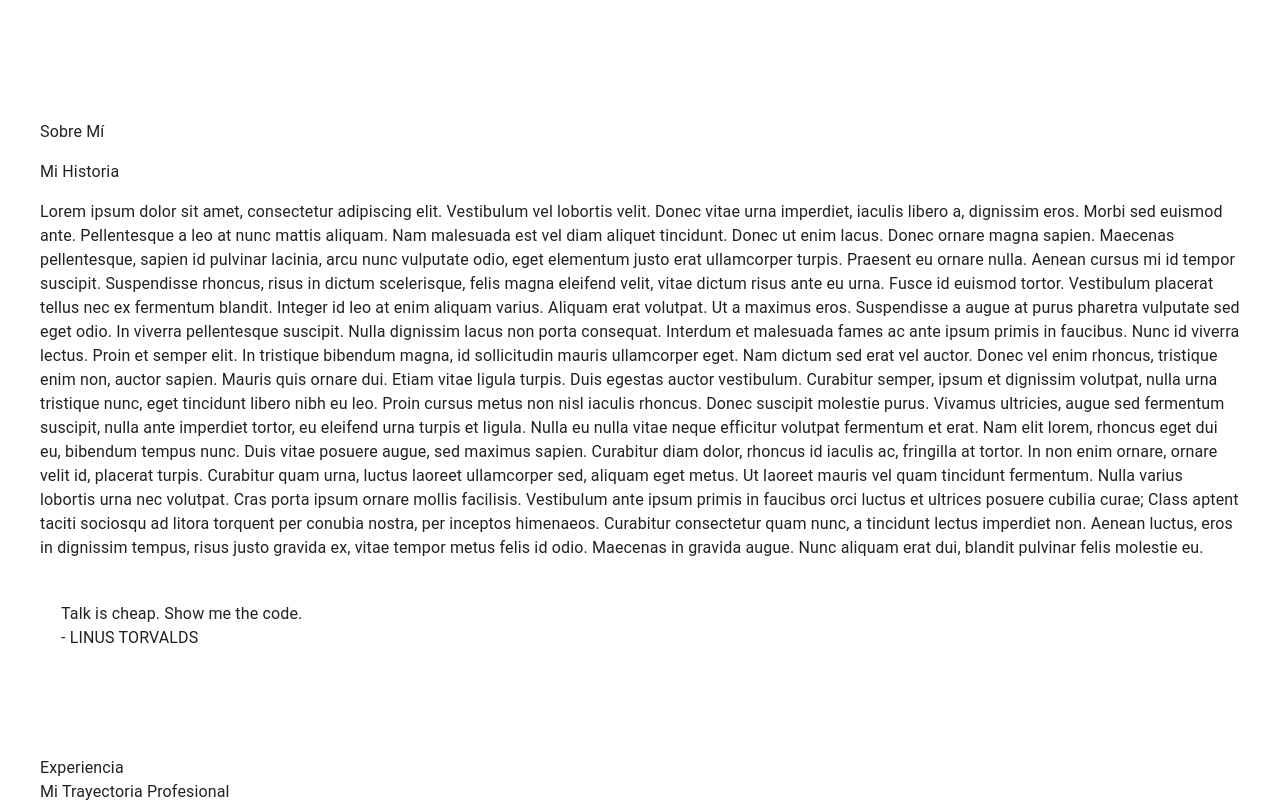
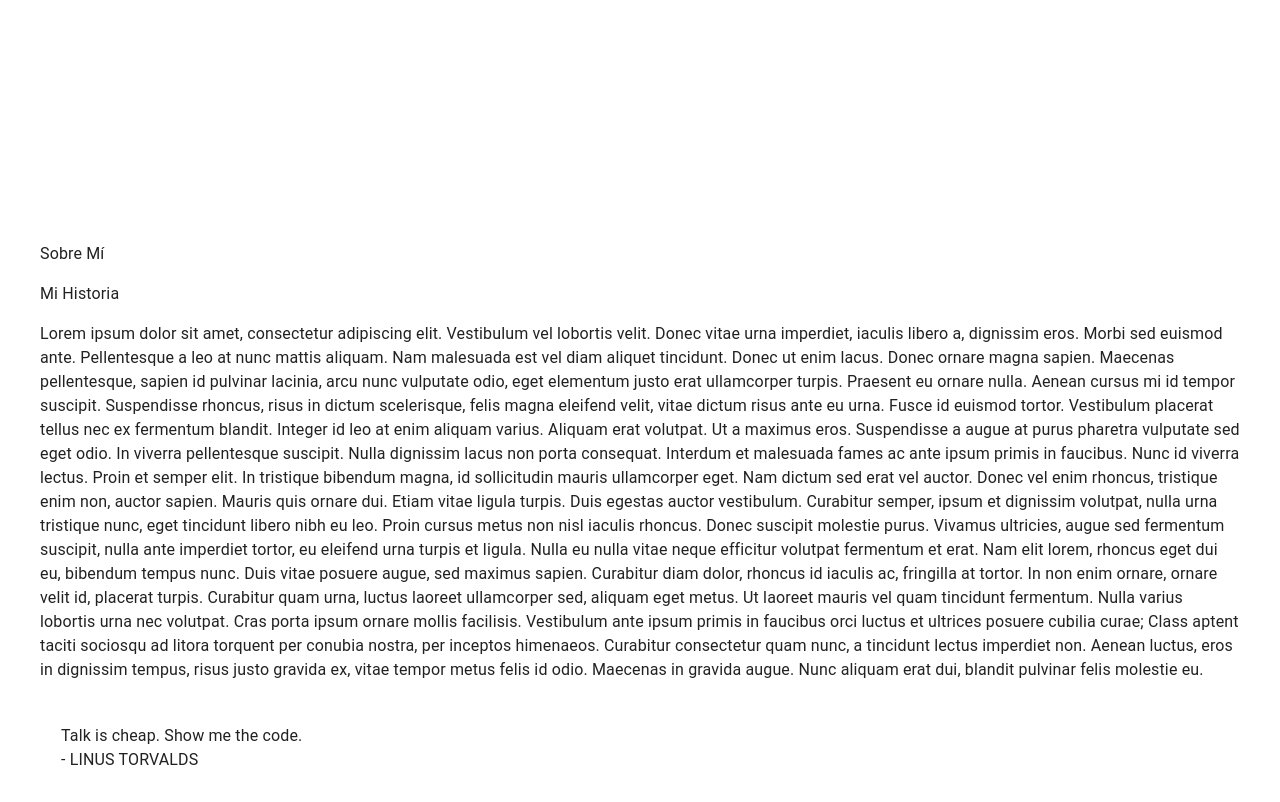
Before and after one commit to SolorzanoE/Portfolio, a React (Vite) app: page / in a window 1280 px wide. Shown: the part 760-1562 px from the top of the page. Built offline with nearby package versions, Linux system fonts and the light colour scheme.

Commit message:
Refactor: Add id container for management redirection in page

```diff
--- a/src/modules/sections/about-me/AboutMe.jsx
+++ b/src/modules/sections/about-me/AboutMe.jsx
@@ -1,10 +1,14 @@
+import { dataSection } from "@/data/dataSection"
 import { Box, Stack, Typography } from "@mui/material"
 
 const AboutMe = () => {
   return (
-    <Stack spacing={2}
+    <Stack id={dataSection.aboutMe.id}
+      spacing={2}
       sx={{
-        marginBottom: "5rem"
+        minHeight: "100dvh",
+        marginBottom: "5rem",
+        justifyContent: "center"
       }}
     >
       <Typography> Sobre Mí </Typography>
--- a/src/modules/sections/experience/Experiencie.jsx
+++ b/src/modules/sections/experience/Experiencie.jsx
@@ -7,10 +7,11 @@ import TimelineContent from '@mui/lab/TimelineContent';
 import TimelineDot from '@mui/lab/TimelineDot';
 import { dataExperiencie } from "@/data/dataExperience";
 import ExperiencieCard from "./ExperienceCard";
+import { dataSection } from "@/data/dataSection";
 
 function Experiencie() {
   return (
-    <Stack>
+    <Stack id={dataSection.experience.id}>
       <Typography> Experiencia </Typography>
       <Typography> Mi Trayectoria Profesional </Typography>
       <Timeline position="alternate">
--- a/src/modules/sections/home/Home.jsx
+++ b/src/modules/sections/home/Home.jsx
@@ -1,3 +1,4 @@
+import { dataSection } from "@/data/dataSection"
 import { Email, GitHub, LinkedIn } from "@mui/icons-material"
 import { IconButton, Stack, Typography } from "@mui/material"
 import { EMAIL_ADDRESS, GITHUB_URL, LINKEDIN_URL } from "@root/config"
@@ -19,7 +20,7 @@ const links = [
 
 function Home() {
   return (
-    <Stack
+    <Stack id={dataSection.home.id}
       direction="row"
       spacing={4}
       sx={{
--- a/src/modules/sections/project/Project.jsx
+++ b/src/modules/sections/project/Project.jsx
@@ -1,10 +1,11 @@
 import { dataProject } from "@/data/dataProject"
 import { Grid, Stack, Typography } from "@mui/material"
 import ProjectCard from "./ProjectCard"
+import { dataSection } from "@/data/dataSection"
 
 const Project = () => {
   return (
-    <Stack>
+    <Stack id={dataSection.project.id}>
       <Typography> Proyectos </Typography>
       <Typography> Trabajos Realizados </Typography>
       <Grid container columns={3} spacing={4}>
--- a/src/modules/sections/technology/Technology.jsx
+++ b/src/modules/sections/technology/Technology.jsx
@@ -2,6 +2,7 @@ import { Grid, Stack, Typography } from "@mui/material"
 import TechnologyChip from "./TechnologyChip"
 import { useState } from "react"
 import { dataTechnologies } from "@/data/dataTechnologies"
+import { dataSection } from "@/data/dataSection"
 
 const areas = ["Todos", "Backend", "Frontend", "Mobile", "Database"]
 
@@ -14,7 +15,9 @@ const Technology = () => {
     .filter(data => selectedChip === "Todos" ? data : data.area === selectedChip )
 
   return (
-    <Stack spacing={2}>
+    <Stack id={dataSection.technology.id}
+      spacing={2}
+    >
       <Typography> Tecnologías </Typography>
       <Typography> Stack tecnológico </Typography>
       <Stack direction="row" spacing={2}>
```
